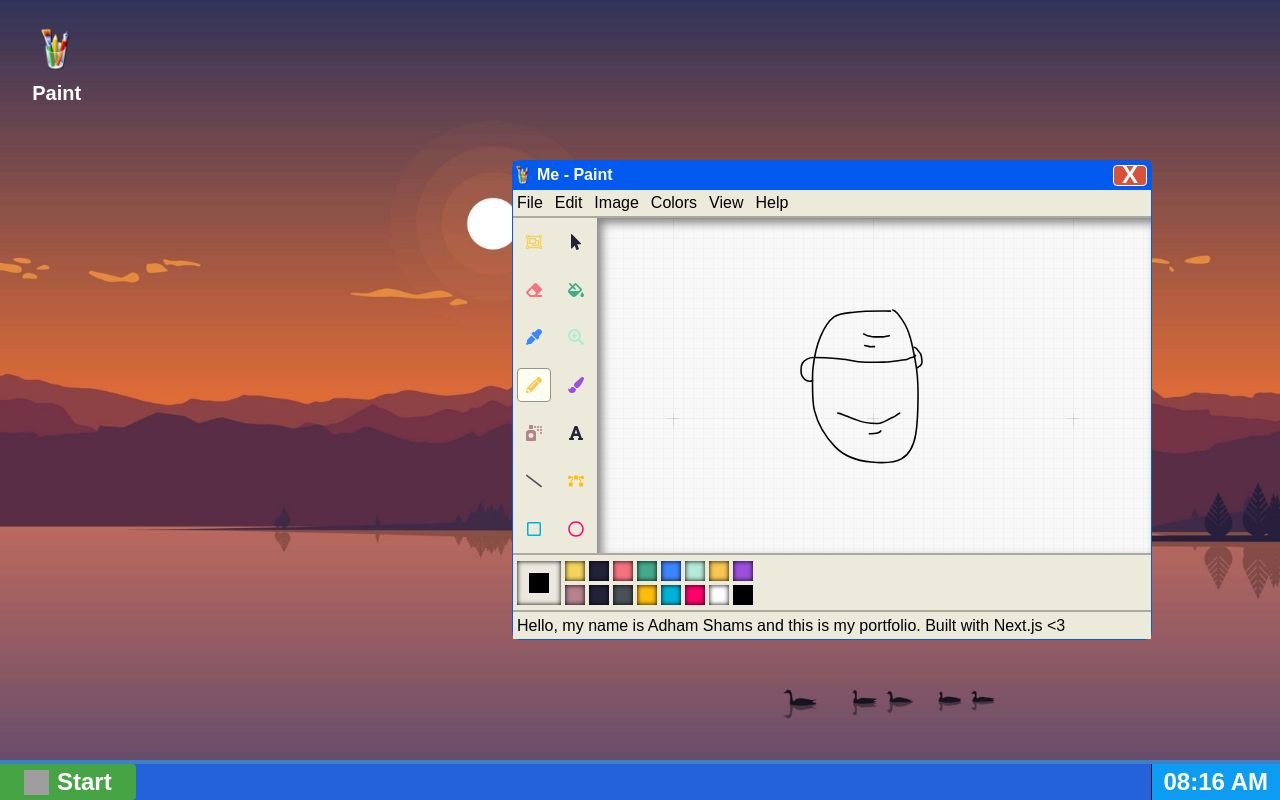
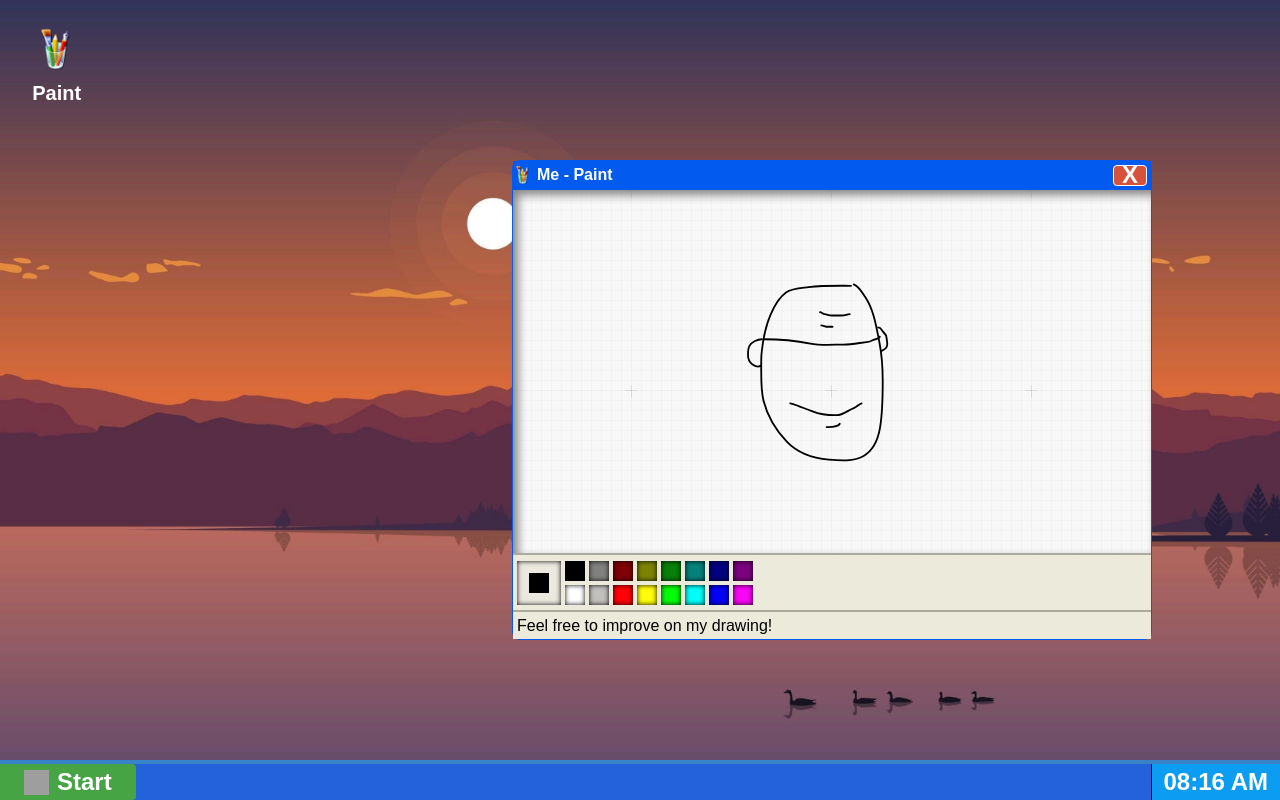
Before and after one commit to adhamshams/portfolio, a Next.js app: page /desktop in a window 1280 px wide. Built offline with nearby package versions, Linux system fonts and the light colour scheme; grey boxes are pictures that could not be loaded; a web font is replaced by a local one.

Commit message:
Added a drawable canvas

```diff
--- /dev/null
+++ b/components/canvas.module.css
@@ -0,0 +1,9 @@
+.drawingCanvas {
+    position: absolute;
+    height: 100%;
+    width: 100%;
+    cursor: crosshair;
+    top: 0;
+    left: 0;
+    z-index: 1;
+}
--- /dev/null
+++ b/components/canvas.tsx
@@ -0,0 +1,84 @@
+"use client";
+
+import { useRef, useEffect, useState } from "react";
+import styles from "./canvas.module.css";
+
+export default function Canvas({ color }: { color: string }) {
+  const canvasRef = useRef<HTMLCanvasElement>(null);
+  const [isDrawing, setIsDrawing] = useState(false);
+  const [context, setContext] = useState<CanvasRenderingContext2D | null>(null);
+
+  useEffect(() => {
+    const canvas = canvasRef.current;
+    if (canvas) {
+      canvas.width = canvas.offsetWidth;
+      canvas.height = canvas.offsetHeight;
+
+      const ctx = canvas.getContext("2d");
+      if (ctx) {
+        ctx.lineCap = "round";
+        ctx.strokeStyle = '#000';
+        ctx.lineWidth = 3;
+        setContext(ctx);
+      }
+    }
+  }, []);
+
+  useEffect(() => {
+    if (context) {
+      context.strokeStyle = color;
+    }
+  }, [color, context]);
+
+  const startDrawing = (e: React.MouseEvent | React.TouchEvent) => {
+    const { offsetX, offsetY } = getCoordinates(e);
+    context?.beginPath();
+    context?.moveTo(offsetX, offsetY);
+    setIsDrawing(true);
+  };
+
+  const draw = (e: React.MouseEvent | React.TouchEvent) => {
+    if (!isDrawing || !context) return;
+    const { offsetX, offsetY } = getCoordinates(e);
+    context.lineTo(offsetX, offsetY);
+    context.stroke();
+  };
+
+  const stopDrawing = () => {
+    context?.closePath();
+    setIsDrawing(false);
+  };
+
+  const getCoordinates = (
+    e: React.MouseEvent | React.TouchEvent
+  ): { offsetX: number; offsetY: number } => {
+    if ("touches" in e) {
+      const rect = canvasRef.current!.getBoundingClientRect();
+      const touch = e.touches[0];
+      return {
+        offsetX: touch.clientX - rect.left,
+        offsetY: touch.clientY - rect.top,
+      };
+    } else {
+      return {
+        offsetX: e.nativeEvent.offsetX,
+        offsetY: e.nativeEvent.offsetY,
+      };
+    }
+  };
+
+  return (
+    <canvas
+      ref={canvasRef}
+      onMouseDown={startDrawing}
+      onTouchStart={startDrawing}
+      onMouseMove={draw}
+      onTouchMove={draw}
+      onMouseUp={stopDrawing}
+      onTouchEnd={stopDrawing}
+      onMouseLeave={stopDrawing}
+      className={styles.drawingCanvas}
+      style={{ touchAction: "none" }} // Prevent scrolling while drawing
+    />
+  );
+}
--- a/components/paint.module.css
+++ b/components/paint.module.css
@@ -73,75 +73,11 @@
     cursor: grabbing !important;
 }
 
-.content {
-    display: grid;
-    grid-template-rows: auto 1fr auto;
-    grid-template-areas:
-        "menu"
-        "canvas"
-        "colorPicker"
-        "tip";
-}
-
-.menu {
-    grid-area: menu;
-    display: flex;
-    align-items: center;
-    background-color: #eceadb;
-    padding-top: 4px;
-    padding-bottom: 4px;
-    padding-left: 4px;
-    width: 100%;
-    color: #000;
-    gap: 12px;
-    border-bottom: 2px solid #aaaa9d;
-    user-select: none;
-}
-
-.canvasContainer {
-    grid-area: canvas;
+.canvas {
+    position: relative;
     display: flex;
     align-items: center;
     flex: 1;
-}
-
-.toolboxGrid {
-    height: 100%;
-    background-color: #eceadb;
-    display: grid;
-    grid-template-columns: auto auto;
-    align-items: center;
-    justify-content: space-around;
-    padding: 4px;
-    gap: 8px;
-}
-
-.tool {
-    padding: 8px;
-    border-radius: 4px;
-    display: flex;
-    align-items: center;
-    justify-content: center;
-    cursor: pointer;
-    border: 1px solid transparent;
-    transition: background 0.2s, border 0.2s;
-}
-
-.tool:hover {
-    background: #fefef1;
-    border: 1px solid #909493;
-}
-
-.active {
-    background: #fefef1;
-    border: 1px solid #909493;
-}
-
-.canvas {
-    display: flex;
-    align-items: center;
-    justify-content: center;
-    height: 100%;
     box-shadow: inset 5px 5px 10px #868485;
     background: linear-gradient(-90deg, rgba(0, 0, 0, .02) 1px, transparent 0), linear-gradient(rgba(0, 0, 0, .02) 1px, transparent 0), linear-gradient(-90deg, rgba(0, 0, 0, .02) 1px, transparent 0), linear-gradient(rgba(0, 0, 0, .02) 1px, transparent 0), linear-gradient(transparent 7.5px, #f8f8f8 0, #f8f8f8 195px, transparent 0), linear-gradient(-90deg, hsla(0, 0%, 67%, .3) 1px, transparent 0), linear-gradient(-90deg, transparent 7.5px, #f8f8f8 0, #f8f8f8 195px, transparent 0), linear-gradient(hsla(0, 0%, 67%, .3) 1px, transparent 0), #f8f8f8;
     background-size: 10px 10px, 10px 10px, 200px 200px, 200px 200px, 200px 200px, 200px 200px, 200px 200px, 200px 200px;
@@ -230,20 +166,21 @@
 
 .colorBox {
     padding: 10px;
-    background-color: #000;
     border: 2px solid #ece8e3;
 }
 
 .colorPalette {
     display: grid;
+    grid-auto-flow: column;
     grid-template-rows: auto auto;
     grid-template-columns: repeat(8, 1fr);
     gap: 4px;
     margin-left: 4px;
 }
 
-.color{
+.color {
     padding: 10px;
+    cursor: pointer;
     box-shadow: inset 0px 0px 5px #000;
 }
 
--- a/components/paint.tsx
+++ b/components/paint.tsx
@@ -1,28 +1,14 @@
 "use client";
 import { useRef, useState, useEffect } from "react";
-import {
-  FaRegObjectGroup,
-  FaRegSquare,
-  FaRegCircle,
-  FaEraser,
-  FaFillDrip,
-  FaEyeDropper,
-  FaSearchPlus,
-  FaPencilAlt,
-  FaPaintBrush,
-  FaSprayCan,
-  FaFont,
-  FaSlash,
-  FaBezierCurve,
-  FaMousePointer,
-} from "react-icons/fa";
 
 import styles from "./paint.module.css";
 import Image from "next/image";
+import Canvas from "./canvas";
 
 export default function Paint() {
   const boxRef = useRef<HTMLDivElement>(null);
   const [isDragging, setIsDragging] = useState(false);
+  const [selectedColor, setSelectedColor] = useState("#000000");
   const [offset, setOffset] = useState({ x: 0, y: 0 });
   const [visible, setVisible] = useState(true);
 
@@ -74,61 +60,6 @@ export default function Paint() {
             <h2 className={styles.title}>Me - Paint</h2>
             <div className={styles.close} onClick={() => setVisible(false)}>
               <h2>X</h2>
-            </div>
-          </div>
-          <div className={styles.content}>
-            <div className={styles.menu}>
-              <p className={styles.menuItem}>File</p>
-              <p className={styles.menuItem}>Edit</p>
-              <p className={styles.menuItem}>Image</p>
-              <p className={styles.menuItem}>Colors</p>
-              <p className={styles.menuItem}>View</p>
-              <p className={styles.menuItem}>Help</p>
-            </div>
-          </div>
-          <div className={styles.canvasContainer}>
-            <div className={styles.toolboxGrid}>
-              <div className={styles.tool} title="Free-Form Select">
-                <FaRegObjectGroup color="#f4d35e" />
-              </div>
-              <div className={styles.tool} title="Select">
-                <FaMousePointer color="#22223b" />
-              </div>
-              <div className={styles.tool} title="Eraser">
-                <FaEraser color="#f67280" />
-              </div>
-              <div className={styles.tool} title="Fill With Color">
-                <FaFillDrip color="#43aa8b" />
-              </div>
-              <div className={styles.tool} title="Pick Color">
-                <FaEyeDropper color="#3a86ff" />
-              </div>
-              <div className={styles.tool} title="Magnifier">
-                <FaSearchPlus color="#b5ead7" />
-              </div>
-              <div className={`${styles.tool} ${styles.active}`} title="Pencil">
-                <FaPencilAlt color="#f9c74f" />
-              </div>
-              <div className={styles.tool} title="Brush">
-                <FaPaintBrush color="#9d4edd" />
-              </div>
-              <div className={styles.tool} title="Airbrush">
-                <FaSprayCan color="#b5838d" />
-              </div>
-              <div className={styles.tool} title="Text">
-                <FaFont color="#22223b" />
-              </div>
-              <div className={styles.tool} title="Line">
-                <FaSlash color="#495057" />
-              </div>
-              <div className={styles.tool} title="Curve">
-                <FaBezierCurve color="#ffbe0b" />
-              </div>
-              <div className={styles.tool} title="Rectangle">
-                <FaRegSquare color="#00b4d8" />
-              </div>
-              <div className={styles.tool} title="Ellipse">
-                <FaRegCircle color="#ff006e" />
             </div>
           </div>
           <div className={styles.canvas}>
@@ -206,83 +137,101 @@ export default function Paint() {
                 strokeLinecap="round"
               />
             </svg>
-            </div>
+            <Canvas color={selectedColor} />
           </div>
           <div className={styles.colorPicker}>
             <div className={styles.selectedColor}>
-              <div className={styles.colorBox} />
+              <div
+                className={styles.colorBox}
+                style={{ backgroundColor: selectedColor }}
+              />
             </div>
             <div className={styles.colorPalette}>
               <div
                 className={styles.color}
-                style={{ backgroundColor: "#f4d35e" }}
-              />
-              <div
-                className={styles.color}
-                style={{ backgroundColor: "#22223b" }}
-              />
-              <div
-                className={styles.color}
-                style={{ backgroundColor: "#f67280" }}
-              />
-              <div
-                className={styles.color}
-                style={{ backgroundColor: "#43aa8b" }}
-              />
-              <div
-                className={styles.color}
-                style={{ backgroundColor: "#3a86ff" }}
-              />
-              <div
-                className={styles.color}
-                style={{ backgroundColor: "#b5ead7" }}
-              />
-              <div
-                className={styles.color}
-                style={{ backgroundColor: "#f9c74f" }}
-              />
-              <div
-                className={styles.color}
-                style={{ backgroundColor: "#9d4edd" }}
-              />
-              <div
-                className={styles.color}
-                style={{ backgroundColor: "#b5838d" }}
-              />
-              <div
-                className={styles.color}
-                style={{ backgroundColor: "#22223b" }}
-              />
-              <div
-                className={styles.color}
-                style={{ backgroundColor: "#495057" }}
-              />
-              <div
-                className={styles.color}
-                style={{ backgroundColor: "#ffbe0b" }}
-              />
-              <div
-                className={styles.color}
-                style={{ backgroundColor: "#00b4d8" }}
-              />
-              <div
-                className={styles.color}
-                style={{ backgroundColor: "#ff006e" }}
+                style={{ backgroundColor: "#000000" }}
+                onClick={() => setSelectedColor("#000000")}
               />
               <div
                 className={styles.color}
                 style={{ backgroundColor: "#ffffff" }}
+                onClick={() => setSelectedColor("#ffffff")}
               />
               <div
                 className={styles.color}
-                style={{ backgroundColor: "#000000" }}
+                style={{ backgroundColor: "#81827f" }}
+                onClick={() => setSelectedColor("#81827f")}
+              />
+              <div
+                className={styles.color}
+                style={{ backgroundColor: "#c2c0bc" }}
+                onClick={() => setSelectedColor("#c2c0bc")}
+              />
+              <div
+                className={styles.color}
+                style={{ backgroundColor: "#7f0107" }}
+                onClick={() => setSelectedColor("#7f0107")}
+              />
+              <div
+                className={styles.color}
+                style={{ backgroundColor: "#ff0107" }}
+                onClick={() => setSelectedColor("#ff0107")}
+              />
+              <div
+                className={styles.color}
+                style={{ backgroundColor: "#7c8301" }}
+                onClick={() => setSelectedColor("#7c8301")}
+              />
+              <div
+                className={styles.color}
+                style={{ backgroundColor: "#fffd0a" }}
+                onClick={() => setSelectedColor("#fffd0a")}
+              />
+              <div
+                className={styles.color}
+                style={{ backgroundColor: "#087f0b" }}
+                onClick={() => setSelectedColor("#087f0b")}
+              />
+              <div
+                className={styles.color}
+                style={{ backgroundColor: "#03fc09" }}
+                onClick={() => setSelectedColor("#03fc09")}
+              />
+              <div
+                className={styles.color}
+                style={{ backgroundColor: "#05807b" }}
+                onClick={() => setSelectedColor("#05807b")}
+              />
+              <div
+                className={styles.color}
+                style={{ backgroundColor: "#03fef9" }}
+                onClick={() => setSelectedColor("#03fef9")}
+              />
+              <div
+                className={styles.color}
+                style={{ backgroundColor: "#020080" }}
+                onClick={() => setSelectedColor("#020080")}
+              />
+              <div
+                className={styles.color}
+                style={{ backgroundColor: "#0501f6" }}
+                onClick={() => setSelectedColor("#0501f6")}
+              />
+              <div
+                className={styles.color}
+                style={{ backgroundColor: "#7c0380" }}
+                onClick={() => setSelectedColor("#7c0380")}
+              />
+              <div
+                className={styles.color}
+                style={{ backgroundColor: "#f807f5" }}
+                onClick={() => setSelectedColor("#f807f5")}
               />
             </div>
           </div>
           <div className={styles.tip}>
             <p>
-              Hello, my name is Adham Shams and this is my portfolio. Built with
-              Next.js {`<`}3
+              Feel free to improve on my drawing!
             </p>
           </div>
         </div>
```
Lines whose indentation alone changed are shown as unchanged.
